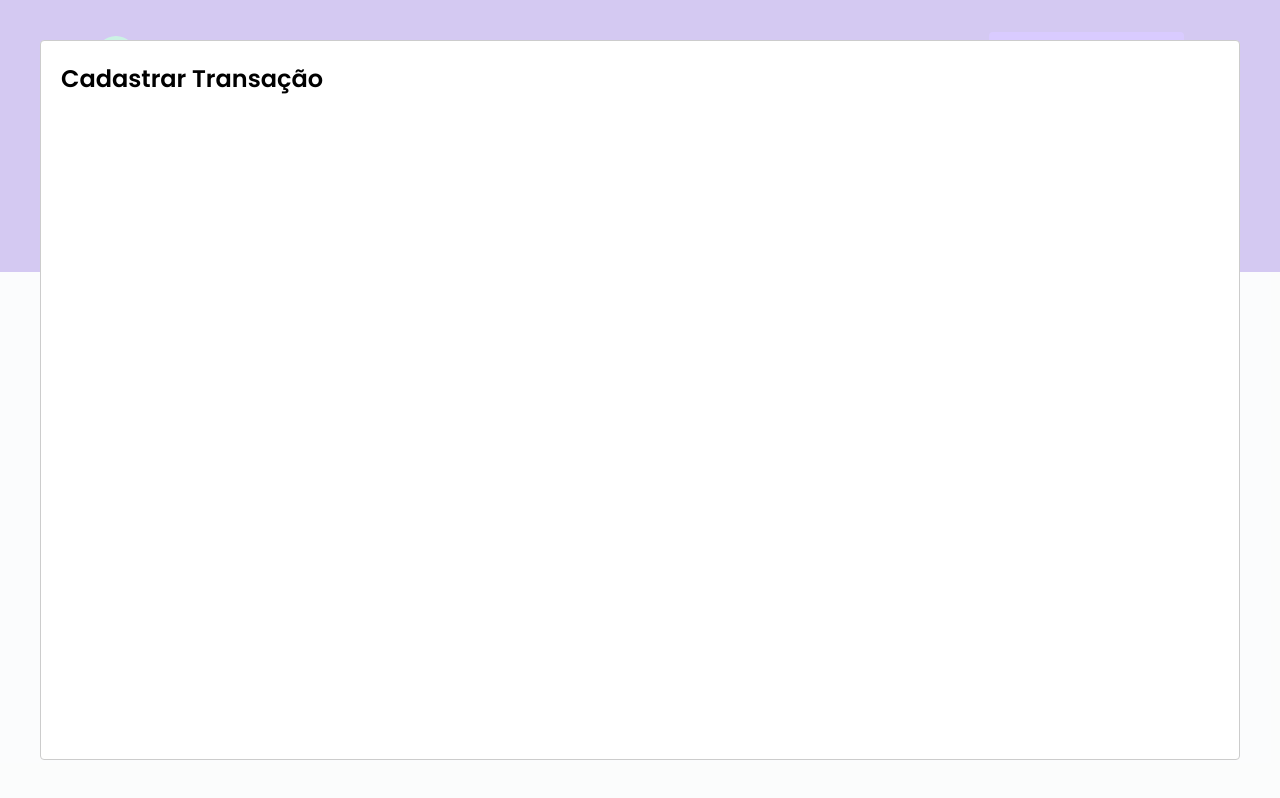
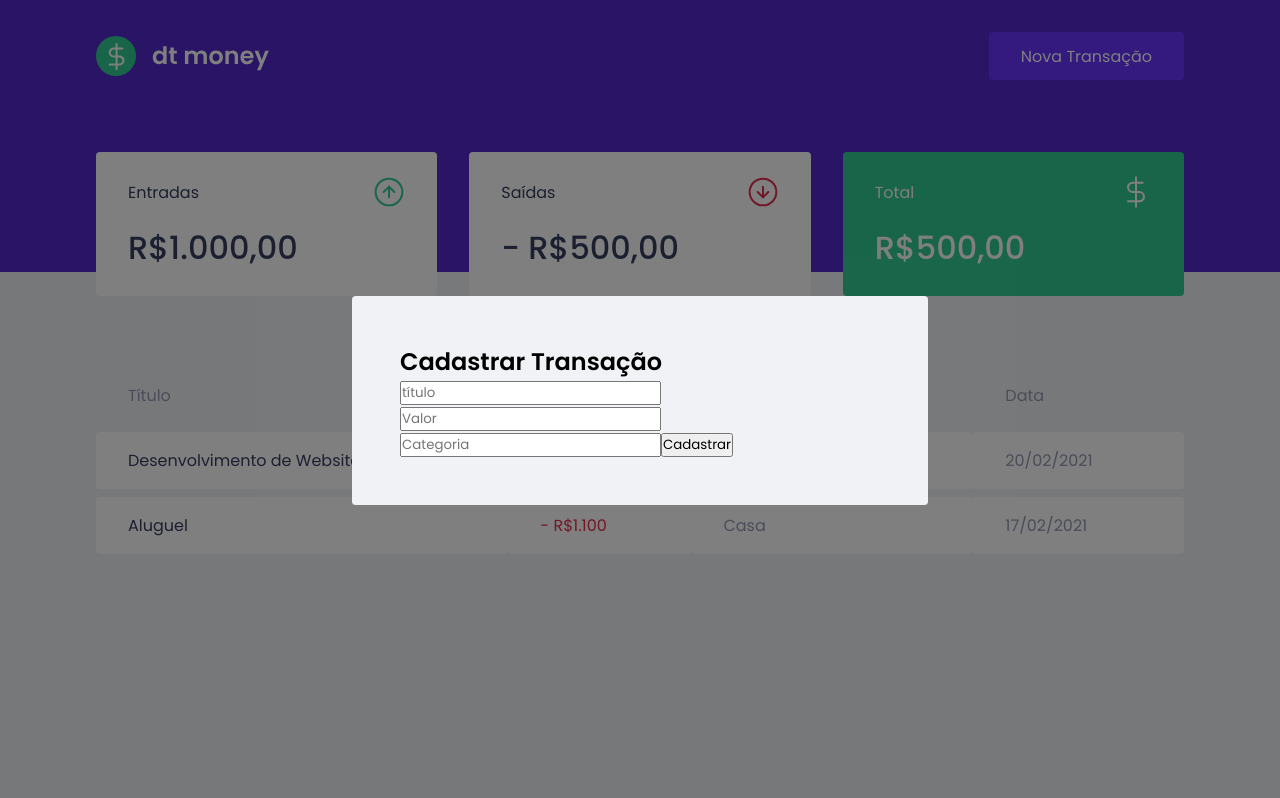
Before and after one commit to leonardof26/djmoney, a React (Create React App) app: page / in a window 1280 px wide. Both pictures are taken after a click on the button "Nova Transação". Built offline with nearby package versions, Linux system fonts and the light colour scheme; no server answers; what miragejs would draw is missing.

Commit message:
Added universal modal styles

```diff
--- a/src/components/NewTransactionModal/index.tsx
+++ b/src/components/NewTransactionModal/index.tsx
@@ -1,4 +1,4 @@
-// import { Container } from "./styles";
+import { Container } from "./styles";
 
 import Modal from "react-modal";
 
@@ -12,8 +12,21 @@
   onRequestClose,
 }: NewTransactionModalProps) {
   return (
-    <Modal isOpen={isOpen} onRequestClose={onRequestClose}>
-      <h2>Cadastrar Transação</h2>
+    <Modal
+      isOpen={isOpen}
+      onRequestClose={onRequestClose}
+      overlayClassName="react-modal-overlay"
+      className="react-modal-content"
+    >
+      <Container>
+        <h2>Cadastrar Transação</h2>
+
+        <input type="text" placeholder="título" />
+        <input type="number" placeholder="Valor" />
+        <input type="text" placeholder="Categoria" />
+
+        <button type="submit">Cadastrar</button>
+      </Container>
     </Modal>
   );
 }
--- a/src/components/NewTransactionModal/styles.ts
+++ b/src/components/NewTransactionModal/styles.ts
@@ -1,5 +1,3 @@
 import styled from "styled-components";
 
-import Modal from "react-modal";
-
-export const Container = styled(Modal)``;
+export const Container = styled.form``;
--- a/src/styles/global.ts
+++ b/src/styles/global.ts
@@ -53,4 +53,27 @@
     opacity: 0.6;
     cursor: not-allowed;
   }
+
+  .react-modal-overlay{
+    background: rgba(0, 0, 0, 0.5);
+
+    position: fixed;
+    top: 0;
+    bottom: 0;
+    right: 0;
+    left: 0;
+
+    display: flex;
+    align-items: center;
+    justify-content: center;
+  }
+
+  .react-modal-content{
+    width: 100%;
+    max-width: 576px;
+    background: var(--background);
+    padding: 3rem;
+    position: relative;
+    border-radius: 0.24rem;
+  }
 `;
```
